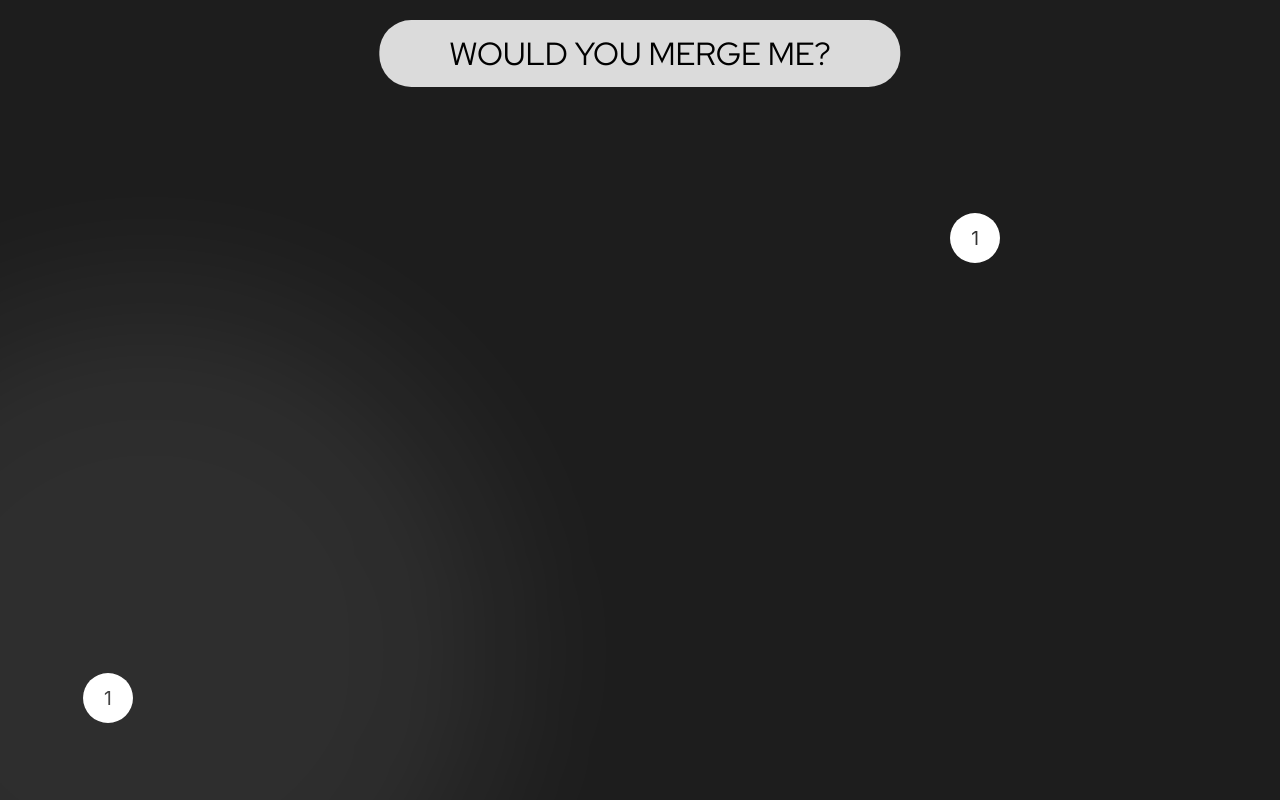
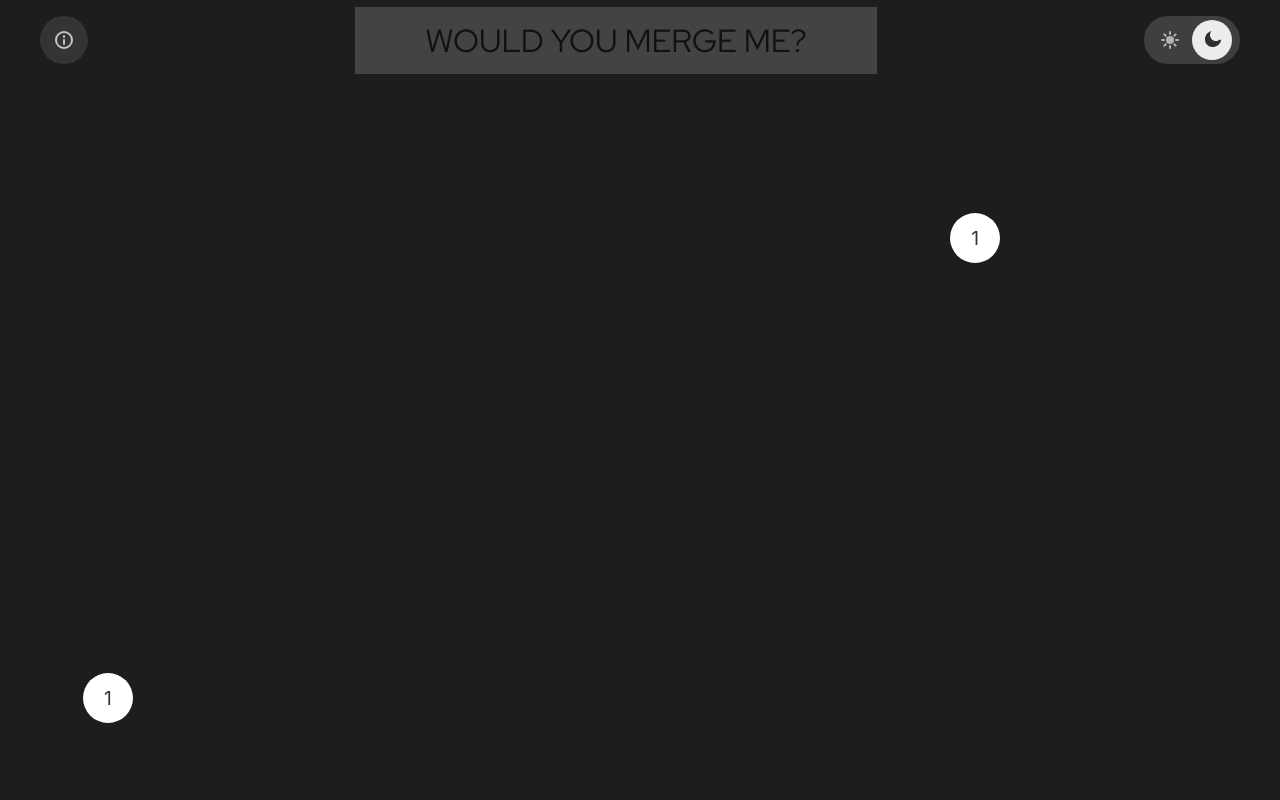
Before and after one commit to aliceliangzhao/WouldYouMergeMe, a React (Vite) app: page / in a window 1280 px wide. Built offline with nearby package versions, Linux system fonts and the light colour scheme.

Commit message:
add 1 more bubble when respawning. Add a nav section, with a info button of the left and a theme toggle on the right

```diff
--- a/src/components/BubbleGame.css
+++ b/src/components/BubbleGame.css
@@ -6,12 +6,95 @@
   overflow: hidden;
 }
 
+.game-nav {
+  position: absolute;
+  top: 0;
+  left: 0;
+  width: 100%;
+  height: 80px;
+  display: flex;
+  align-items: center;
+  justify-content: space-between;
+  padding: 0 40px;
+  z-index: 100;
+}
+
 .game-header {
+  display: flex;
+  align-items: center;
+  justify-content: center;
+  flex: 1;
+}
+
+.nav-info-button {
+  width: 48px;
+  height: 48px;
+  border-radius: 50%;
+  background: rgba(255, 255, 255, 0.1);
+  border: none;
+  color: rgba(255, 255, 255, 0.7);
+  cursor: pointer;
+  display: flex;
+  align-items: center;
+  justify-content: center;
+  transition: all 0.3s ease;
+}
+
+.nav-info-button:hover {
+  background: rgba(255, 255, 255, 0.15);
+  color: rgba(255, 255, 255, 0.9);
+}
+
+.theme-toggle {
+  position: relative;
+  display: flex;
+  gap: 0;
+  background: rgba(255, 255, 255, 0.15);
+  padding: 4px;
+  border-radius: 24px;
+  width: 96px;
+  height: 48px;
+}
+
+.theme-toggle::before {
+  content: '';
   position: absolute;
-  top: 20px;
-  left: 50%;
-  transform: translateX(-50%);
-  z-index: 100;
+  width: 40px;
+  height: 40px;
+  background: rgba(255, 255, 255, 0.9);
+  border-radius: 50%;
+  top: 4px;
+  left: 4px;
+  transition: transform 0.3s cubic-bezier(0.4, 0, 0.2, 1);
+  z-index: 0;
+}
+
+.theme-toggle[data-theme="dark"]::before {
+  transform: translateX(44px);
+}
+
+.theme-option {
+  width: 44px;
+  height: 40px;
+  border-radius: 50%;
+  background: transparent;
+  border: none;
+  color: rgba(255, 255, 255, 0.6);
+  cursor: pointer;
+  display: flex;
+  align-items: center;
+  justify-content: center;
+  transition: color 0.3s ease;
+  position: relative;
+  z-index: 1;
+}
+
+.theme-option:hover {
+  color: rgba(255, 255, 255, 0.8);
+}
+
+.theme-option.active {
+  color: rgba(0, 0, 0, 0.8);
 }
 
 .game-title-button {
@@ -19,12 +102,13 @@
   font-size: 2rem;
   font-weight: regular;
   font-family: 'Red Hat Display', sans-serif !important;
-  background: #dbdbdb;
+  background: #7d7d7d;
+  opacity: 0.4;
   border: none;
   padding: 12px 70px;
   cursor: pointer;
   transition: all 0.3s ease;
-  border-radius: 2rem;
+  /* border-radius: 2rem; */
   white-space: nowrap;
 }
 
@@ -37,7 +121,7 @@
   /* transform: scale(0.98); */
 }
 
-.background-blob {
+/* .background-blob {
   position: absolute;
   bottom: -200px;
   left: -200px;
@@ -63,4 +147,4 @@
   75% {
     transform: translate(-30px, -20px) scale(0.95);
   }
-}
+} */
--- a/src/components/BubbleGame.jsx
+++ b/src/components/BubbleGame.jsx
@@ -11,6 +11,7 @@ function BubbleGame() {
     lastMouseY: 0,
     dragStartTime: 0
   })
+  const [theme, setTheme] = useState('dark') // 'light' or 'dark'
   const containerRef = useRef(null)
   const animationRef = useRef(null)
   const bubblesRef = useRef([])
@@ -20,6 +21,13 @@ function BubbleGame() {
   useEffect(() => {
     dragStateRef.current = dragState
   }, [dragState])
+
+  /**
+   * Handle theme toggle between light and dark modes
+   */
+  const handleThemeToggle = (newTheme) => {
+    setTheme(newTheme)
+  }
 
   /**
    * Event handler for mouse down on a bubble.
@@ -152,8 +160,10 @@ function BubbleGame() {
     const possibleValues = [1, 2, 4, 8]
 
     // Create new bubbles with random values from [1, 2, 4, 8]
+    // First bubble always has the merged value
     for (let i = 0; i < numNewBubbles; i++) {
-      const value = possibleValues[Math.floor(Math.random() * possibleValues.length)]
+      // First bubble gets merged value, rest get random values
+      const value = i === 0 ? mergedValue : possibleValues[Math.floor(Math.random() * possibleValues.length)]
       let attempts = 0
       const maxAttempts = 100
       let validPosition = false
@@ -606,10 +616,41 @@ function BubbleGame() {
 
   return (
     <div className="bubble-game" ref={containerRef}>
-      <div className="background-blob"></div>
-      <div className="game-header">
-        <button className="game-title-button">WOULD YOU MERGE ME?</button>
-      </div>
+      {/* <div className="background-blob"></div> */}
+      <nav className="game-nav">
+        <button className="nav-info-button" aria-label="Information">
+          <svg width="20" height="20" viewBox="0 0 20 20" fill="none" xmlns="http://www.w3.org/2000/svg">
+            <circle cx="10" cy="10" r="8" stroke="currentColor" strokeWidth="2"/>
+            <path d="M10 10V14M10 6V7" stroke="currentColor" strokeWidth="2" strokeLinecap="round"/>
+          </svg>
+        </button>
+
+        <div className="game-header">
+          <button className="game-title-button">WOULD YOU MERGE ME?</button>
+        </div>
+
+        <div className="theme-toggle" data-theme={theme}>
+          <button
+            className={`theme-option ${theme === 'light' ? 'active' : ''}`}
+            aria-label="Light mode"
+            onClick={() => handleThemeToggle('light')}
+          >
+            <svg width="20" height="20" viewBox="0 0 20 20" fill="none" xmlns="http://www.w3.org/2000/svg">
+              <circle cx="10" cy="10" r="4" fill="currentColor"/>
+              <path d="M10 2V4M10 16V18M18 10H16M4 10H2M15.66 4.34L14.24 5.76M5.76 14.24L4.34 15.66M15.66 15.66L14.24 14.24M5.76 5.76L4.34 4.34" stroke="currentColor" strokeWidth="2" strokeLinecap="round"/>
+            </svg>
+          </button>
+          <button
+            className={`theme-option ${theme === 'dark' ? 'active' : ''}`}
+            aria-label="Dark mode"
+            onClick={() => handleThemeToggle('dark')}
+          >
+            <svg width="20" height="20" viewBox="0 0 20 20" fill="none" xmlns="http://www.w3.org/2000/svg">
+              <path d="M17 10.5C16.1 14.4 12.6 17 8.5 17C4.4 17 1 13.6 1 9.5C1 5.4 3.6 1.9 7.5 1C6.6 2.1 6 3.5 6 5C6 8.3 8.7 11 12 11C13.5 11 14.9 10.4 16 9.5C16.7 9.8 17 10.1 17 10.5Z" fill="currentColor"/>
+            </svg>
+          </button>
+        </div>
+      </nav>
       {bubbles.map(bubble => (
         <Bubble
           key={bubble.id}
```
